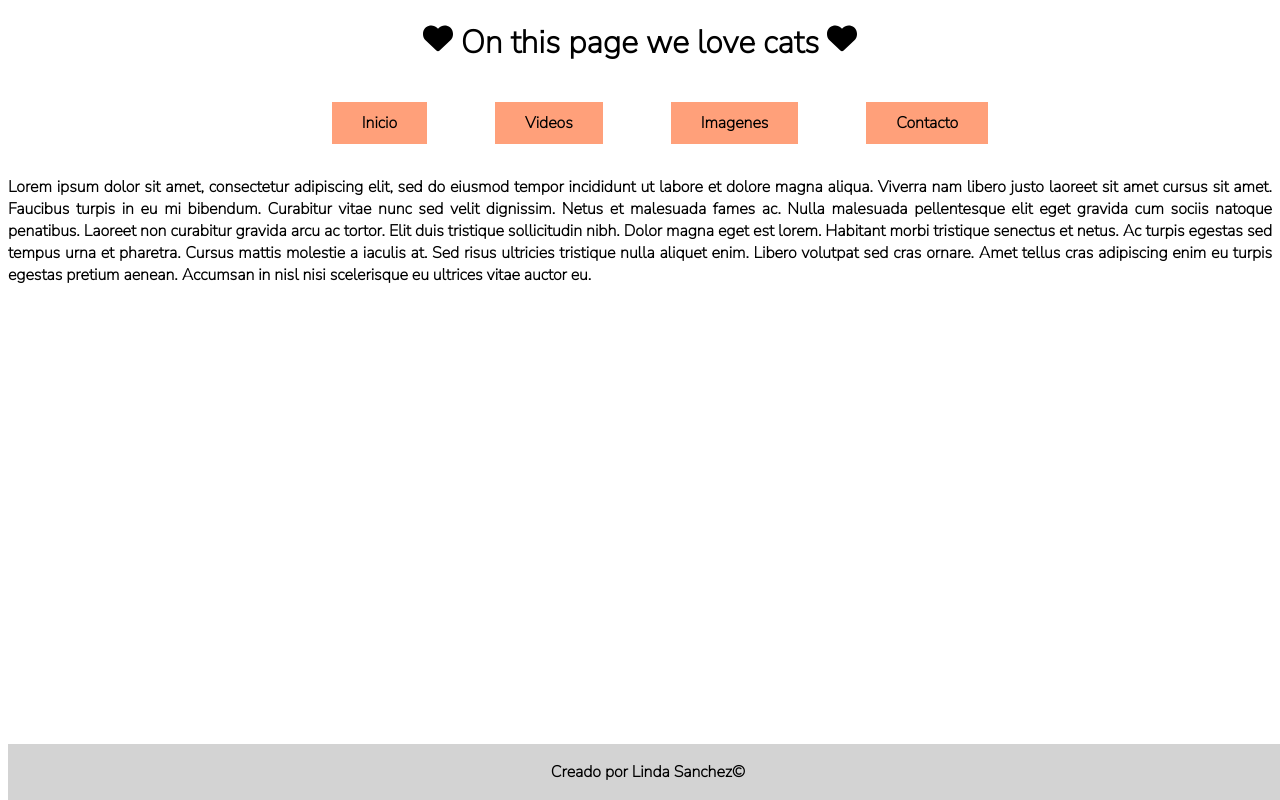
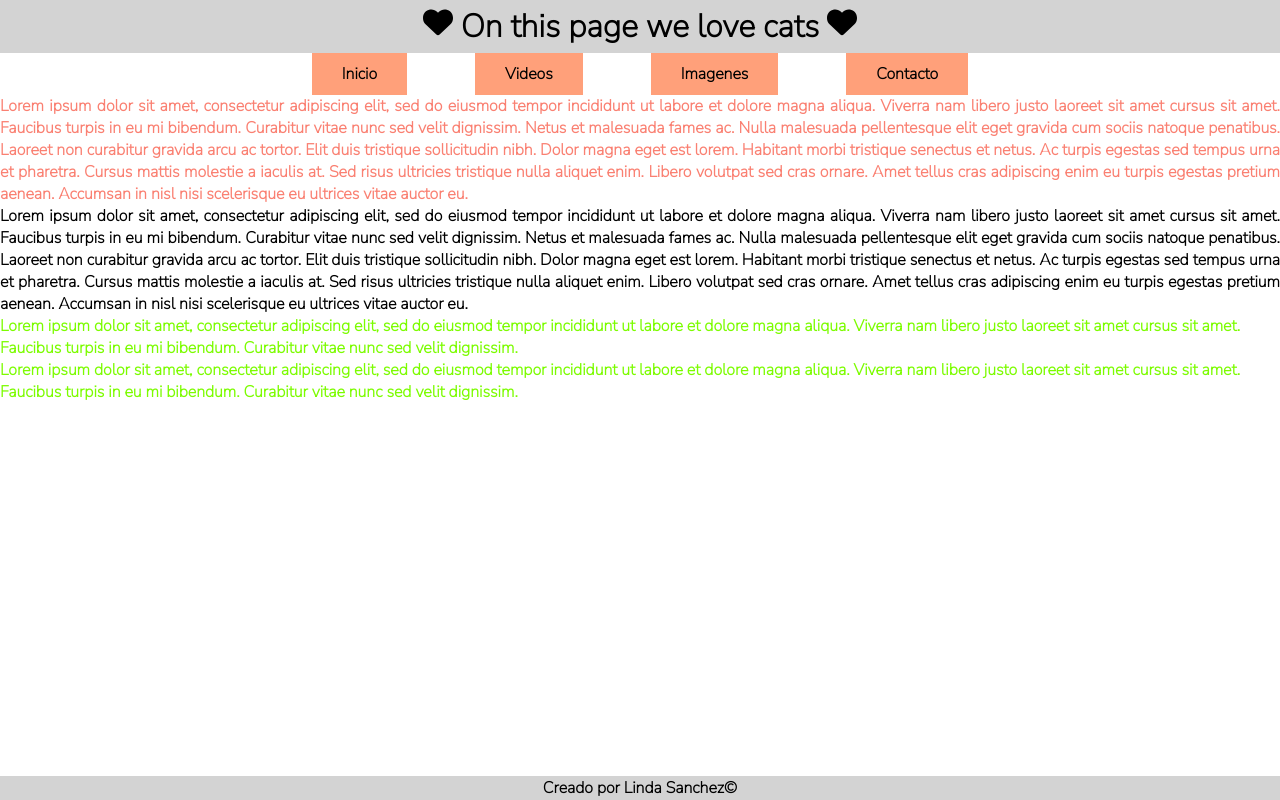
Before and after one commit to LindaSnchz/PagWeb, a plain HTML site: page index.html in a window 1280 px wide. Drawn offline with Linux system fonts and the light colour scheme.

Commit message:
Pagina con navegador, footer y otras cosas

```diff
--- a/assets/css/style.css
+++ b/assets/css/style.css
@@ -1,10 +1,12 @@
 @import url('https://fonts.googleapis.com/css2?family=Nunito+Sans:wght@200&display=swap');
 *{
+    padding: 0;
+    margin: 0;
+    box-sizing: border-box;
     font-weight: 900;
     font-family: 'Nunito Sans', sans-serif;
 }
 li{
-
     display: inline-block;
     padding: 10px 30px;
     background-color: lightsalmon;
@@ -34,8 +36,22 @@ li:hover{
     width: 100%;
 }
 .parrafo{
+    color:salmon;
+    text-align: justify;
+}
+.parrafo2{
     text-align: justify;
 }
 img{
     width: 30px;
 }
+h1{
+    margin: unset;
+    border: none;
+    background-color: lightgray;
+    text-align: center;
+    padding: 5px;
+}
+div>p{  /*si tengo varias cosas dentro del div, puedo poner asi div>etiqueta para que se aplique a los hijos directos del div, y sino pongo div etiqueta para que se aplique a todo lo que esta dentro del div*/
+    color: lawngreen;
+}
--- a/index.html
+++ b/index.html
@@ -10,7 +10,7 @@
 </head>
 <body>
     <header>
-        <h1 align="center"><img src="assets/Iconos/heart-solid.svg"> On this page we love cats <img src="assets/Iconos/heart-solid.svg"></h1>
+        <h1><img src="assets/Iconos/heart-solid.svg"> On this page we love cats <img src="assets/Iconos/heart-solid.svg"></h1>
         <nav id="navegador">
             <ul>
                 <li><a href="./index.html" class="nav">Inicio</a></li>
@@ -27,6 +27,15 @@
         <p class="parrafo">
             Lorem ipsum dolor sit amet, consectetur adipiscing elit, sed do eiusmod tempor incididunt ut labore et dolore magna aliqua. Viverra nam libero justo laoreet sit amet cursus sit amet. Faucibus turpis in eu mi bibendum. Curabitur vitae nunc sed velit dignissim. Netus et malesuada fames ac. Nulla malesuada pellentesque elit eget gravida cum sociis natoque penatibus. Laoreet non curabitur gravida arcu ac tortor. Elit duis tristique sollicitudin nibh. Dolor magna eget est lorem. Habitant morbi tristique senectus et netus. Ac turpis egestas sed tempus urna et pharetra. Cursus mattis molestie a iaculis at. Sed risus ultricies tristique nulla aliquet enim. Libero volutpat sed cras ornare. Amet tellus cras adipiscing enim eu turpis egestas pretium aenean. Accumsan in nisl nisi scelerisque eu ultrices vitae auctor eu.
         </p>
+        <p class="parrafo2">
+            Lorem ipsum dolor sit amet, consectetur adipiscing elit, sed do eiusmod tempor incididunt ut labore et dolore magna aliqua. Viverra nam libero justo laoreet sit amet cursus sit amet. Faucibus turpis in eu mi bibendum. Curabitur vitae nunc sed velit dignissim. Netus et malesuada fames ac. Nulla malesuada pellentesque elit eget gravida cum sociis natoque penatibus. Laoreet non curabitur gravida arcu ac tortor. Elit duis tristique sollicitudin nibh. Dolor magna eget est lorem. Habitant morbi tristique senectus et netus. Ac turpis egestas sed tempus urna et pharetra. Cursus mattis molestie a iaculis at. Sed risus ultricies tristique nulla aliquet enim. Libero volutpat sed cras ornare. Amet tellus cras adipiscing enim eu turpis egestas pretium aenean. Accumsan in nisl nisi scelerisque eu ultrices vitae auctor eu.
+        </p>
+        <div>
+            <p>Lorem ipsum dolor sit amet, consectetur adipiscing elit, sed do eiusmod tempor incididunt ut labore et dolore magna aliqua. Viverra nam libero justo laoreet sit amet cursus sit amet. Faucibus turpis in eu mi bibendum. Curabitur vitae nunc sed velit dignissim.</p>
+            <div>
+                <p>Lorem ipsum dolor sit amet, consectetur adipiscing elit, sed do eiusmod tempor incididunt ut labore et dolore magna aliqua. Viverra nam libero justo laoreet sit amet cursus sit amet. Faucibus turpis in eu mi bibendum. Curabitur vitae nunc sed velit dignissim.</p>
+            </div>
+        </div>
     </main>
     <footer class="footer">
         <p>Creado por Linda Sanchez©</p>
```
